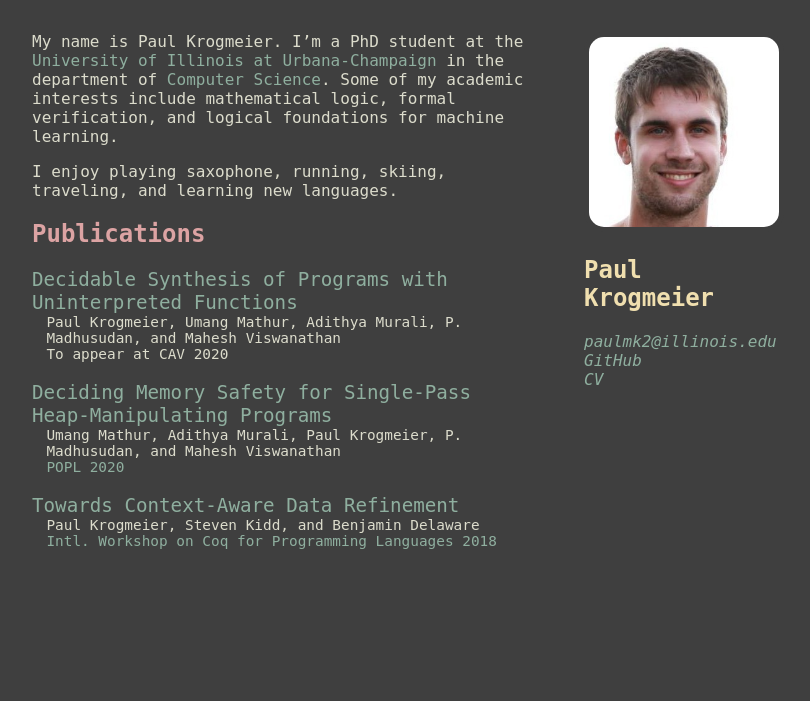
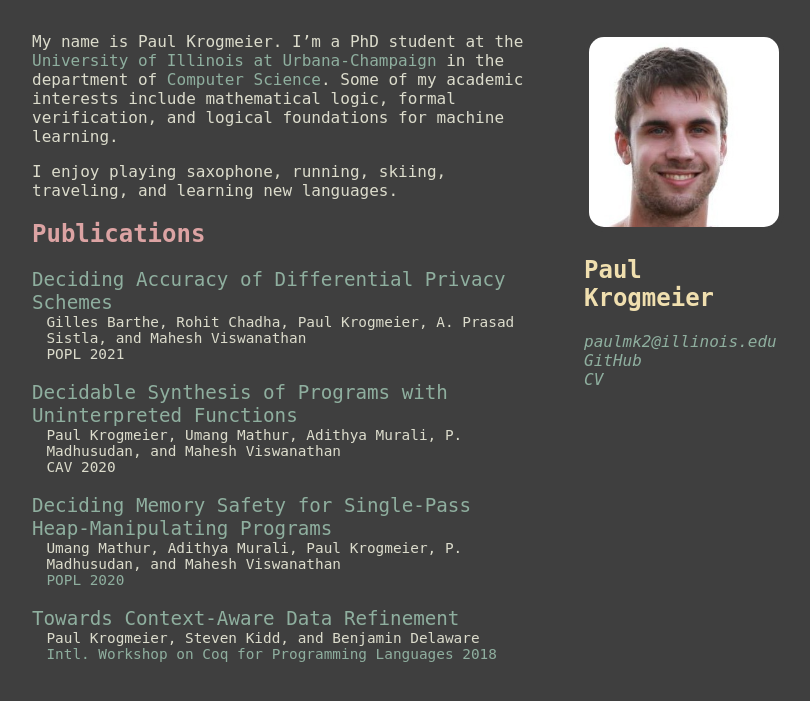
Before and after one commit to paulkrog/paulkrog.github.io, a Jekyll site: the page built from index.md, in a window 1280 px wide. Shown: the top 701 px of the page, without its empty margins (224-1034 px from the left). Built offline with Jekyll 4.4.1, drawn with Linux system fonts in a browser that asks for light colours.

Commit message:
updated papers

```diff
--- a/_data/papers.yml
+++ b/_data/papers.yml
@@ -1,3 +1,14 @@
+- title: Deciding Accuracy of Differential Privacy Schemes
+  authors:
+  - Gilles Barthe
+  - Rohit Chadha
+  - Paul Krogmeier
+  - A. Prasad Sistla
+  - Mahesh Viswanathan
+  type:
+  venue: POPL 2021
+  url: /papers/DecAccPOPL21.pdf
+
 - title: Decidable Synthesis of Programs with Uninterpreted Functions
   authors:
   - Paul Krogmeier
@@ -6,10 +17,10 @@
   - P. Madhusudan
   - Mahesh Viswanathan
   type:
-  venue: To appear at CAV 2020
+  venue: CAV 2020
   # venue_url: https://popl20.sigplan.org
   # date: January 2020
-  url: /papers/DecUnintSynthArxiv.pdf
+  url: /papers/DecUnintSynthCav20.pdf
 
 - title: Deciding Memory Safety for Single-Pass Heap-Manipulating Programs
   authors:
```
Also changed, not shown: 2 other files.
